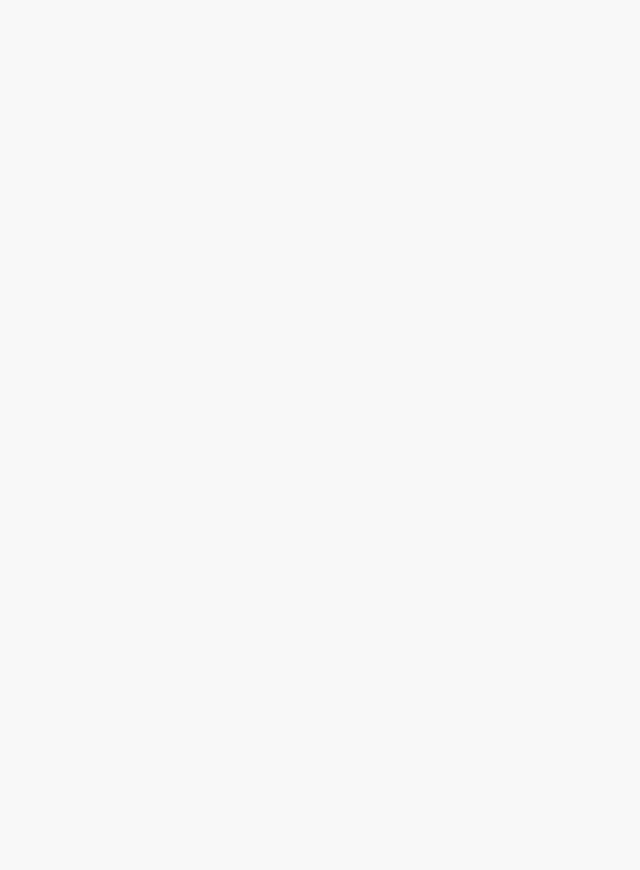
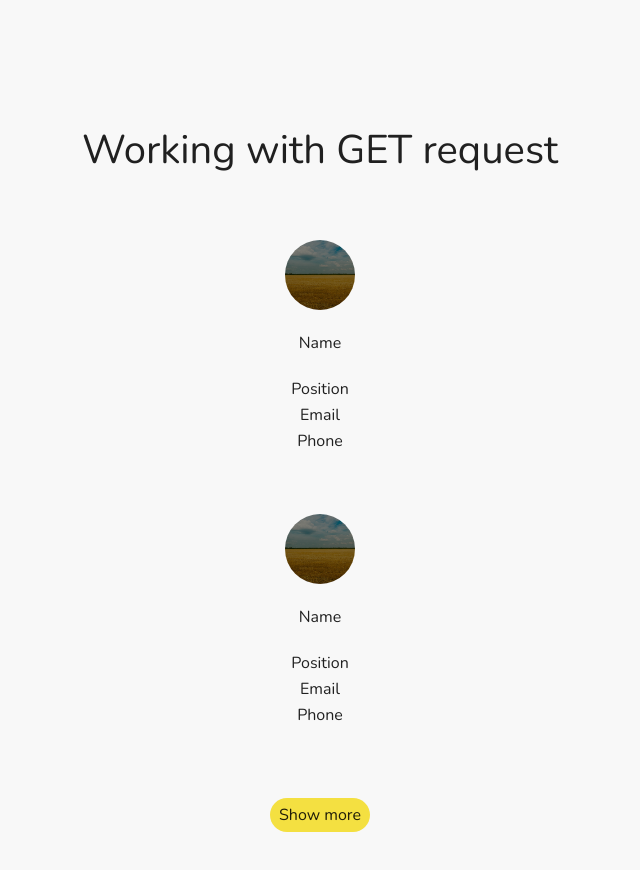
Before and after one commit to rukavyshnykov/abzTest, a React (Vite) app: page / in a window 1280 px wide. Shown: the part 420-1290 px from the top of the page, without its empty margins (320-960 px from the left). Before the commit the page ends 800 px from the top, so only its background shows below. Built offline with nearby package versions, Linux system fonts and the light colour scheme.

Commit message:
feature: user list block

```diff
--- a/src/components/Banner/Banner.tsx
+++ b/src/components/Banner/Banner.tsx
@@ -7,10 +7,10 @@ export const Banner = () => {
   return (
     <div className={c.root}>
       <div className={c.content}>
-        <Typography classname={c.text} variant={'h1'}>
+        <Typography className={c.text} variant={'h1'}>
           Test assignment for front-end developer
         </Typography>
-        <Typography classname={c.text} variant={'body'}>
+        <Typography className={c.text} variant={'body'}>
           What defines a good front-end developer is one that has skilled knowledge of HTML, CSS, JS
           with a vast understanding of User design thinking as they&apos;ll be building web
           interfaces with accessibility in mind. They should also be excited to learn, as the world
--- a/src/components/Typography/Typography.tsx
+++ b/src/components/Typography/Typography.tsx
@@ -3,10 +3,10 @@ import { ComponentPropsWithoutRef, ElementType } from 'react'
 import c from './Typography.module.scss'
 
 export const Typography = <T extends ElementType = 'span'>(props: TypographyProps<T>) => {
-  const { as: Component = 'span', children, classname, variant, ...rest } = props
+  const { as: Component = 'span', children, className, variant, ...rest } = props
 
   return (
-    <Component className={c[variant] + ` ${classname ? classname : ''}`} {...rest}>
+    <Component className={c[variant] + ` ${className ? className : ''}`} {...rest}>
       {children}
     </Component>
   )
@@ -14,6 +14,6 @@ export const Typography = <T extends ElementType = 'span'>(props: TypographyProp
 
 type TypographyProps<T extends ElementType = 'span'> = {
   as?: T
-  classname?: string
+  className?: string
   variant: 'body' | 'h1'
 } & ComponentPropsWithoutRef<'button'>
--- /dev/null
+++ b/src/components/UserCard/UserCard.module.scss
@@ -0,0 +1,31 @@
+.content {
+  display: flex;
+  flex-direction: column;
+  align-items: center;
+
+  padding: 20px;
+
+  text-align: center;
+
+  span {
+    overflow: hidden;
+    text-overflow: ellipsis;
+    white-space: nowrap;
+  }
+}
+
+.photo {
+  overflow: hidden;
+  width: 70px;
+  height: 70px;
+  border-radius: 50%;
+
+  img {
+    width: 100%;
+    height: 100%;
+  }
+}
+
+.name {
+  margin: 20px 0;
+}
--- /dev/null
+++ b/src/components/UserCard/UserCard.tsx
@@ -0,0 +1,28 @@
+import mock from '@/assets/bg.png'
+import { User } from '@/types'
+
+import c from './UserCard.module.scss'
+
+import { Typography } from '../Typography/Typography'
+
+export const UserCard = ({ user }: UserCardProps) => {
+  return (
+    <div className={c.root}>
+      <div className={c.content}>
+        <div className={c.photo}>
+          <img src={mock} />
+        </div>
+        <Typography className={c.name} variant={'body'}>
+          Name
+        </Typography>
+        <Typography variant={'body'}>Position</Typography>
+        <Typography variant={'body'}>Email</Typography>
+        <Typography variant={'body'}>Phone</Typography>
+      </div>
+    </div>
+  )
+}
+
+type UserCardProps = {
+  user: User
+}
--- /dev/null
+++ b/src/components/UserList/UserList.module.scss
@@ -0,0 +1,19 @@
+.content {
+  display: flex;
+  flex-direction: column;
+  gap: 50px 0;
+  align-items: center;
+
+  padding: 0 16px;
+}
+
+.list {
+  display: flex;
+  flex-direction: column;
+  gap: 20px 0;
+  align-items: center;
+}
+
+.title {
+  text-align: center;
+}
--- /dev/null
+++ b/src/components/UserList/UserList.tsx
@@ -0,0 +1,24 @@
+import { User } from '@/types'
+
+import c from './UserList.module.scss'
+
+import { Button } from '../Button/Button'
+import { Typography } from '../Typography/Typography'
+import { UserCard } from '../UserCard/UserCard'
+
+export const UserList = () => {
+  return (
+    <div className={c.root}>
+      <div className={c.content}>
+        <Typography className={c.title} variant={'h1'}>
+          Working with GET request
+        </Typography>
+        <div className={c.list}>
+          <UserCard user={{} as User} />
+          <UserCard user={{} as User} />
+        </div>
+        <Button type={'button'}>Show more</Button>
+      </div>
+    </div>
+  )
+}
--- a/src/pages/Main/MainPage.module.scss
+++ b/src/pages/Main/MainPage.module.scss
@@ -0,0 +1,6 @@
+.root {
+  display: flex;
+  flex-direction: column;
+  gap: 140px 0;
+  margin-bottom: 100px;
+}
--- a/src/pages/Main/MainPage.tsx
+++ b/src/pages/Main/MainPage.tsx
@@ -1,11 +1,13 @@
 import { Banner } from '@/components/Banner/Banner'
+import { UserList } from '@/components/UserList/UserList'
 
 import c from './MainPage.module.scss'
 
 export const MainPage = () => {
   return (
-    <>
+    <div className={c.root}>
       <Banner />
-    </>
+      <UserList />
+    </div>
   )
 }
--- /dev/null
+++ b/src/types.ts
@@ -0,0 +1,10 @@
+export type User = {
+  email: string
+  id: string
+  name: string
+  phone: string
+  photo: string
+  position: string
+  position_id: string
+  registration_timestamp: number
+}
```
